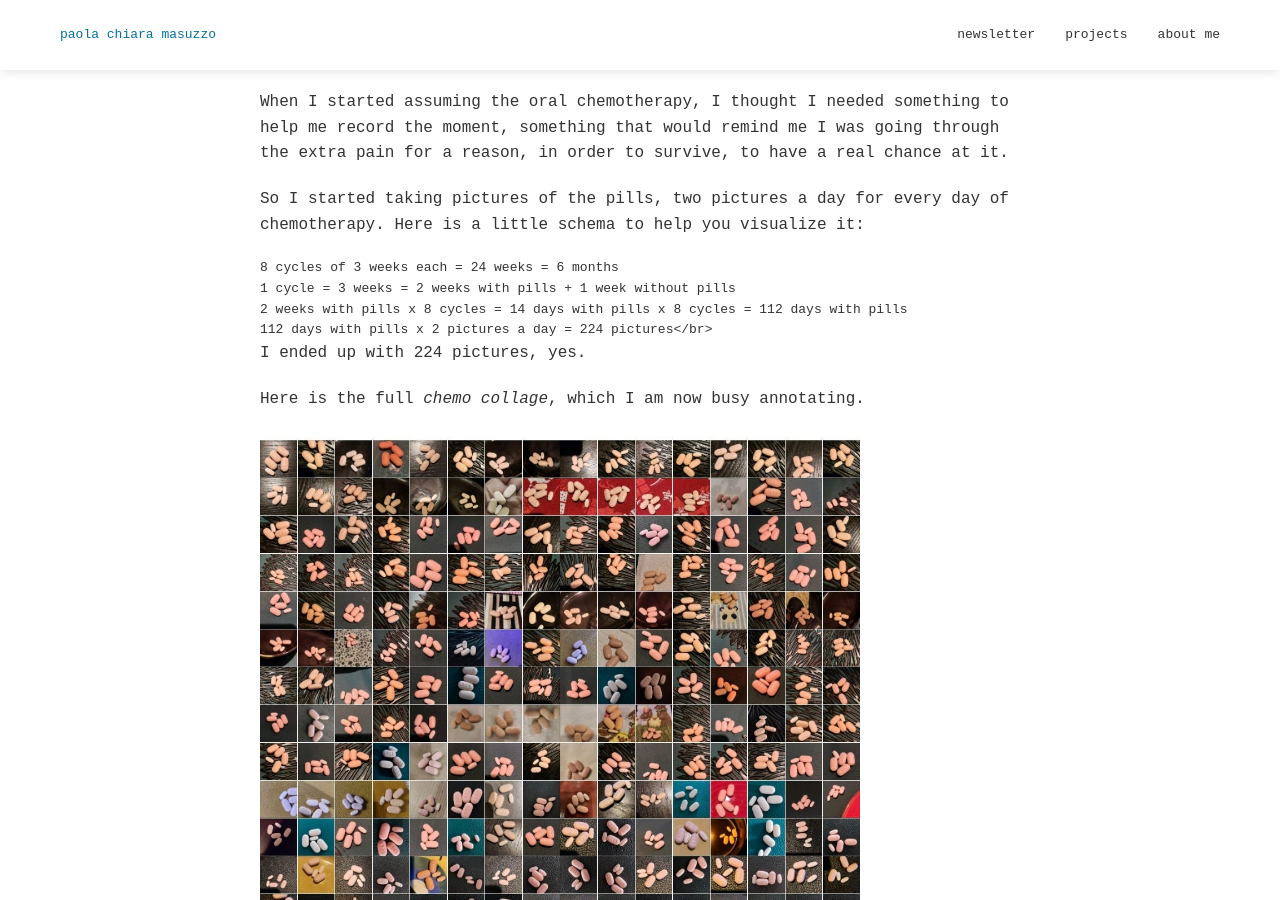
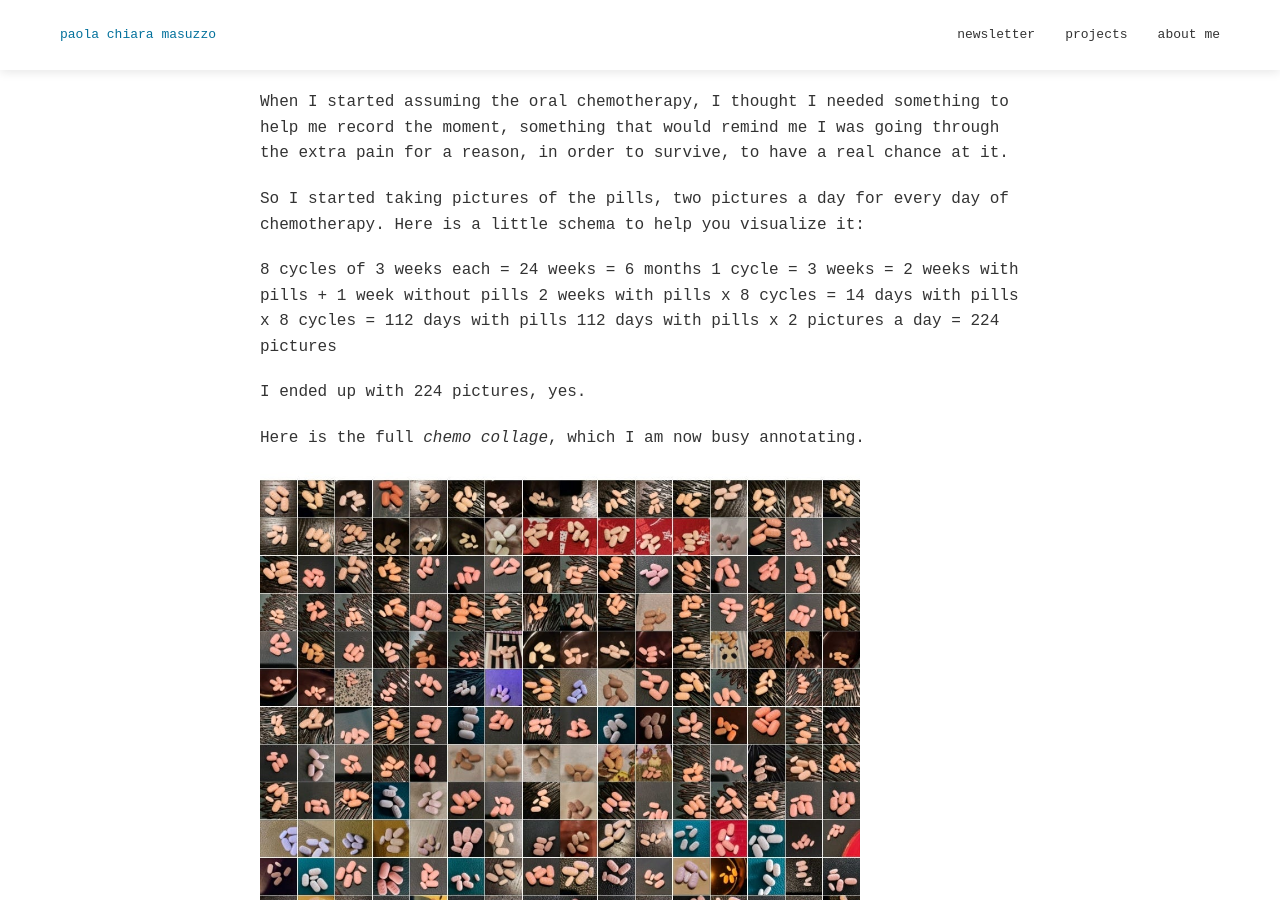
Before and after one commit to pcmasuzzo/pcmasuzzo.github.io, a Jekyll site: the page built from pages/cancer/chemo-pills.md, in a window 1280 px wide and 900 px high, scrolled down 417 px. Built offline with Jekyll 4.4.1, drawn with Linux system fonts in a browser that asks for light colours.

Commit message:
chemocollage

````diff
--- a/pages/cancer/chemo-pills.md
+++ b/pages/cancer/chemo-pills.md
@@ -16,12 +16,11 @@
 
 So I started taking pictures of the pills, two pictures a day for every day of chemotherapy. Here is a little schema to help you visualize it:
 
-```<br>
+```
 8 cycles of 3 weeks each = 24 weeks = 6 months
 1 cycle = 3 weeks = 2 weeks with pills + 1 week without pills
 2 weeks with pills x 8 cycles = 14 days with pills x 8 cycles = 112 days with pills
-112 days with pills x 2 pictures a day = 224 pictures</br>
-```
+112 days with pills x 2 pictures a day = 224 pictures```
 
 I ended up with 224 pictures, yes.
 
````
